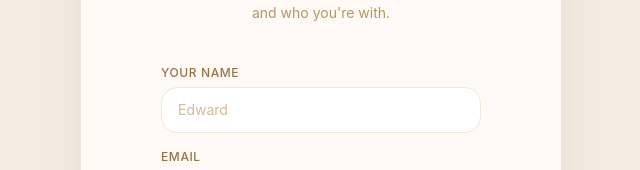
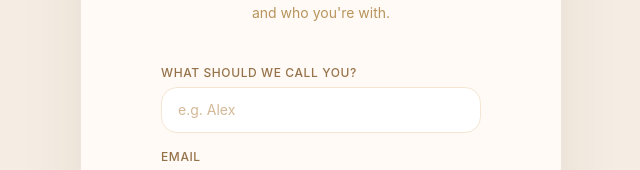
Before and after one commit to edch87/wandermind, a React (Vite) app: page / in a window 1280 px wide. Both pictures are taken after a click on the button "Sign up". Shown: the part 285-455 px from the top of the page, without its empty margins (319-959 px from the left). Built offline with nearby package versions, Linux system fonts and the light colour scheme.

Commit message:
Update sign-up name field: label and placeholder

```diff
--- a/src/components/AuthScreen.tsx
+++ b/src/components/AuthScreen.tsx
@@ -66,13 +66,13 @@ export default function AuthScreen({ onAuthSuccess }: Props) {
           {mode === 'signup' && (
             <div>
               <label className="text-xs font-medium text-sand-600 uppercase tracking-wider mb-1.5 block">
-                Your name
+                What should we call you?
               </label>
               <input
                 type="text"
                 value={displayName}
                 onChange={(e) => setDisplayName(e.target.value)}
-                placeholder="Edward"
+                placeholder="e.g. Alex"
                 required
                 className="w-full px-4 py-3 border border-sand-200 rounded-2xl text-sm text-sand-900 placeholder:text-sand-400 focus:outline-none focus:border-sand-500 bg-white"
               />
```
